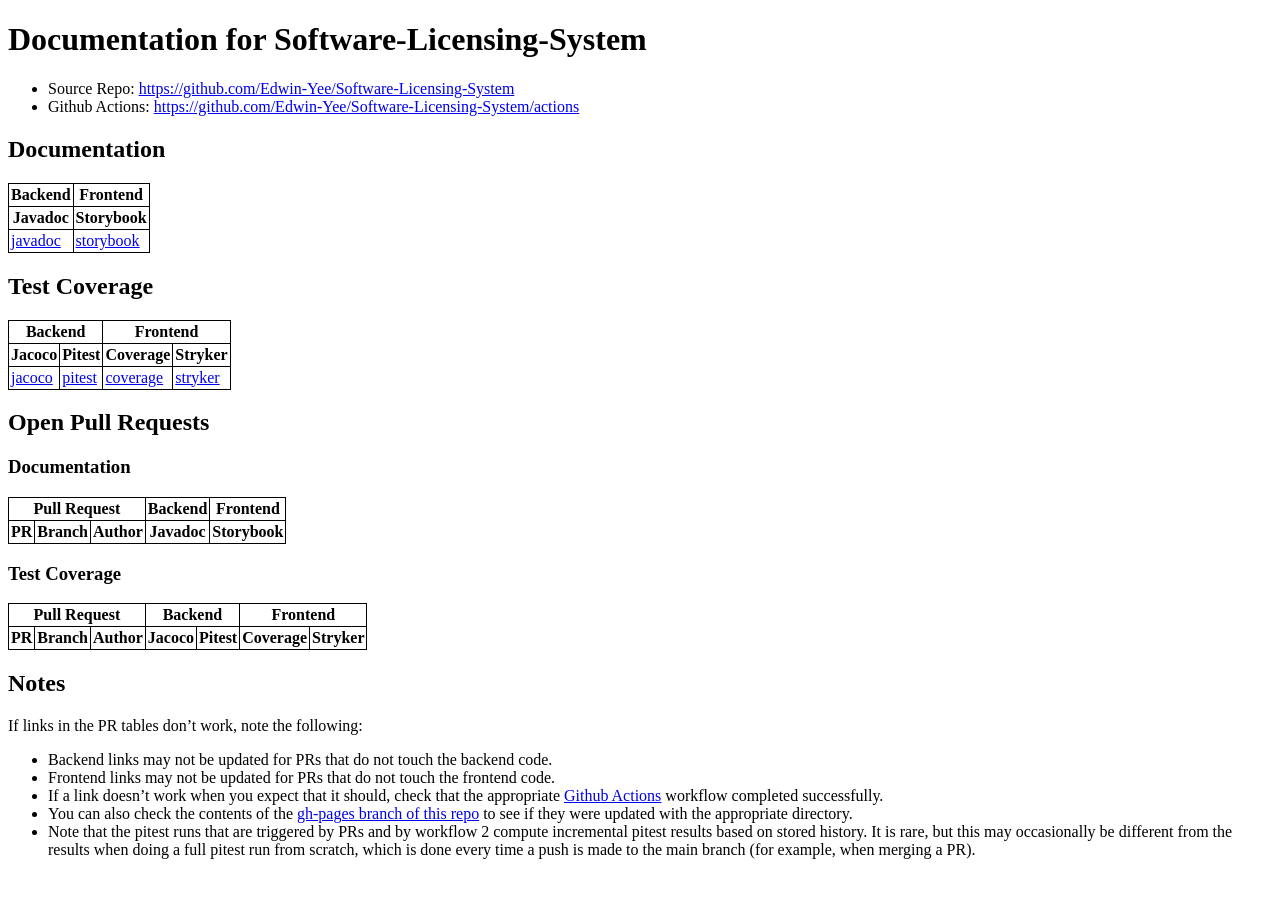
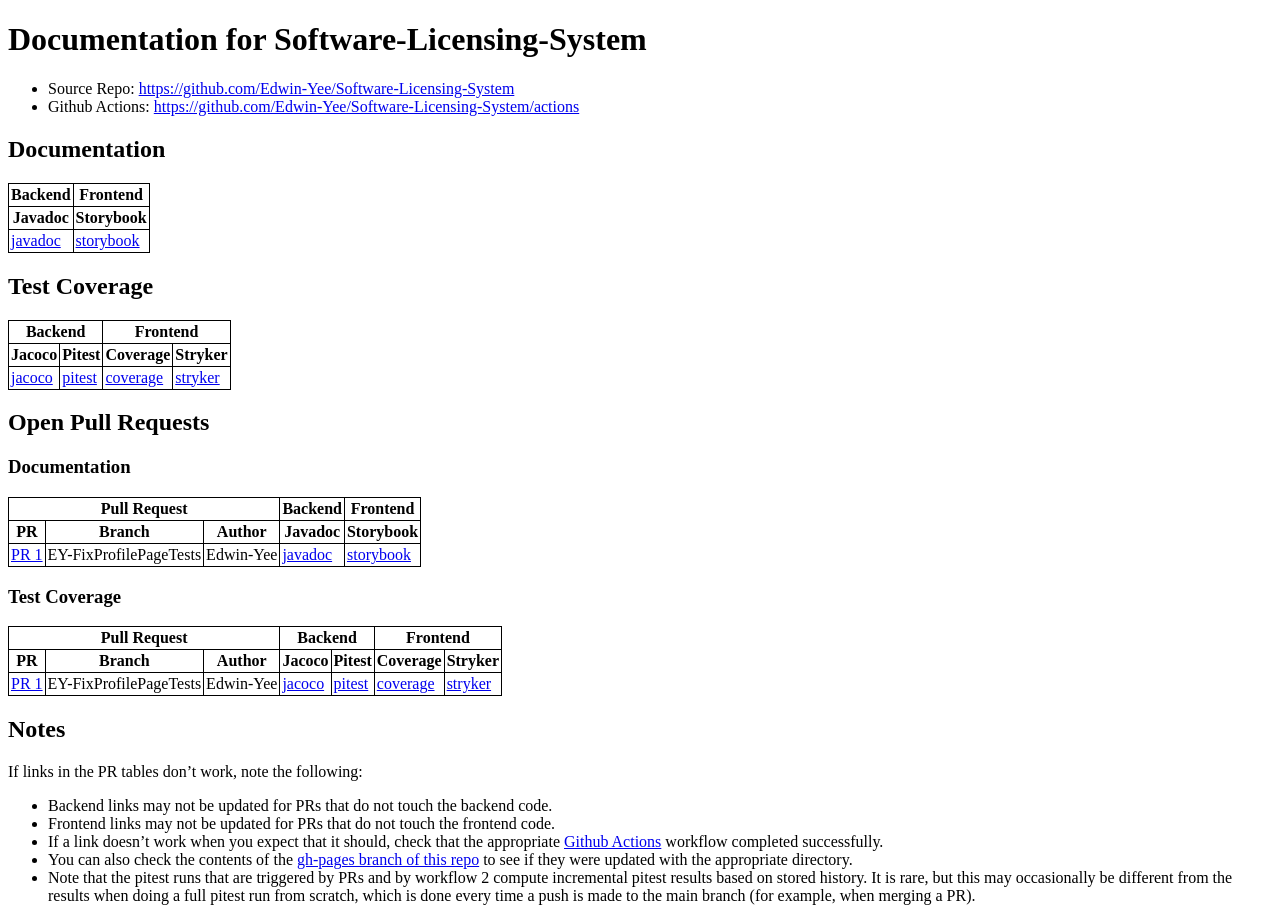
Before and after one commit to Edwin-Yee/Software-Licensing-System, a Jekyll site: the page built from index.md, in a window 1280 px wide. Built offline with Jekyll 4.4.1, drawn with Linux system fonts in a browser that asks for light colours; our own code applies the rules of GitHub Pages for plain Markdown files; before the commit the page ends 900 px from its top, so only the background shows below that.

Commit message:
Deploying to gh-pages from @ Edwin-Yee/Software-Licensing-System@1fc5131dc6c9b76621885f6c47b459b5da173c84 🚀

```diff
--- a/_config.yml
+++ b/_config.yml
@@ -23,4 +23,4 @@ repo_name: "TBD"
 repo: Edwin-Yee/Software-Licensing-System
 owner: Edwin-Yee
 repo_name: Software-Licensing-System
-pull_requests: []
+pull_requests: [{"author":{"id":"U_kgDOBXqlLw","is_bot":false,"login":"Edwin-Yee","name":"Edwin-Yee"},"headRefName":"EY-FixProfilePageTests","number":1,"title":"Fixed Profile Page Tests","url":"https://github.com/Edwin-Yee/Software-Licensing-System/pull/1"}]
```
